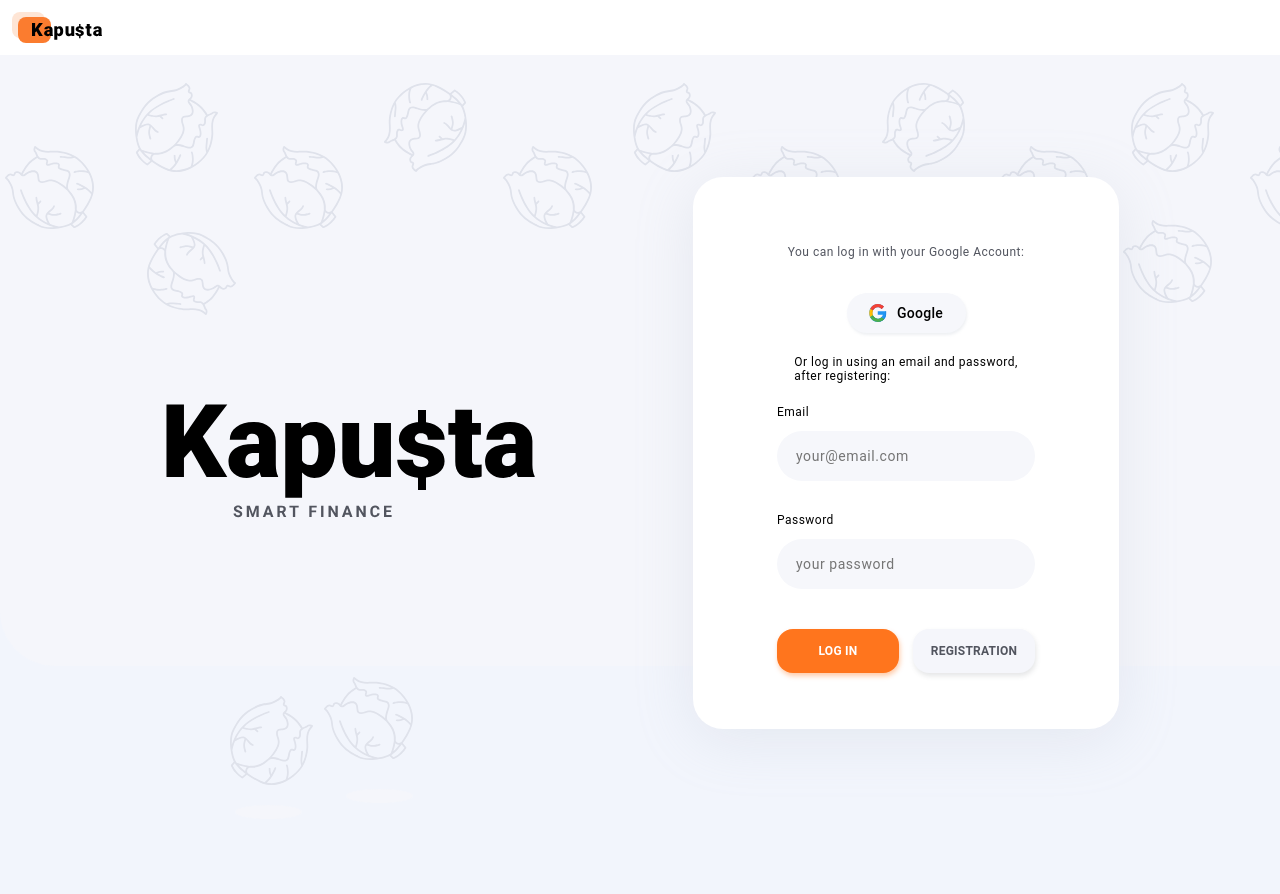
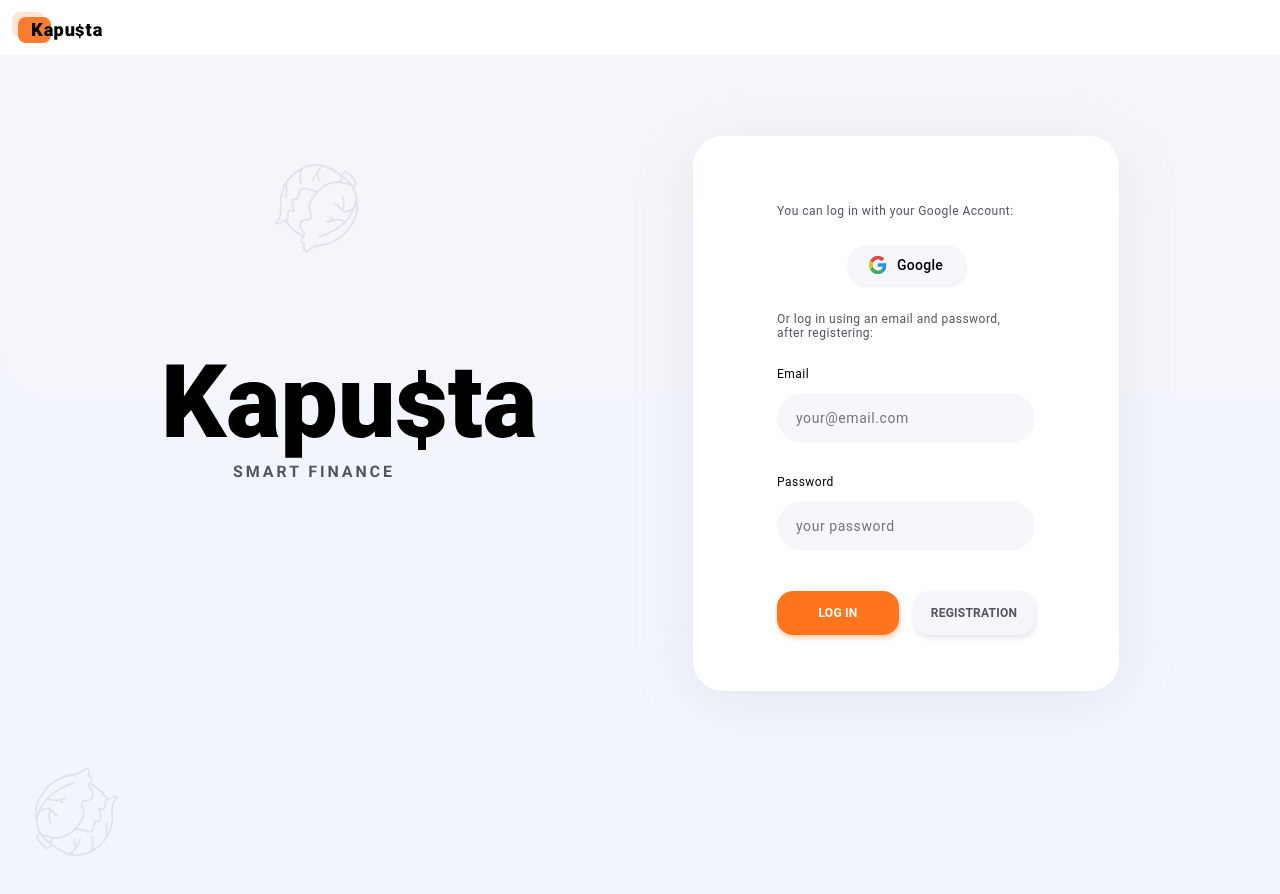
Before and after one commit to 831230/kapusta-architecture, a React (Create React App) app: page / in a window 1280 px wide. Shown: the top 894 px of the page. Built offline with nearby package versions, Linux system fonts and the light colour scheme.

Commit message:
change styles to module css login page

```diff
--- a/src/components/LoginForm/LoginForm.jsx
+++ b/src/components/LoginForm/LoginForm.jsx
@@ -1,18 +1,3 @@
-import {
-  LoginFormContainer,
-  LoginFormWrapper,
-  ButtonGoogle,
-  InputContainer,
-  Label,
-  InputField,
-  GroupButton,
-  ButtonLogin,
-  ButtonSignup,
-  LoginSecondParagraph,
-  LoginFirstParagraph,
-  InputValidation,
-  Form,
-} from "./LoginForm.styles";
 import { ReactComponent as GoogleIcon } from "../../assets/Google.svg";
 import { useState } from "react";
 import { useDispatch } from "react-redux";
@@ -83,55 +68,53 @@ const LoginForm = () => {
         <p className={css.LoginFirstParagraph}>
           You can log in with your Google Account:
         </p>
-        <ButtonGoogle>
+        <div className={css.ButtonGoogle}>
           <GoogleIcon />
           Google
-        </ButtonGoogle>
-        <LoginSecondParagraph>
+        </div>
+        <p className={css.LoginSecondParagraph}>
           Or log in using an email and password,
           <br /> after registering:
-        </LoginSecondParagraph>
-
-        <Form>
-          <InputContainer>
-            <Label
+        </p>
+        <form className={css.Form}>
+          <div className={css.InputContainer}>
+            <label className={css.Label}
               required
               // formSubmitted={formSubmitted}
               value={formData.email}
             >
               {errors.email && (
-                <InputValidation style={{ margin: "0" }}>
+                <span className={css.InputValidation} style={{ margin: "0" }}>
                   {errors.star}
-                </InputValidation>
+                </span>
               )}
               Email
-            </Label>
-
-            <InputField
+            </label>
+            <input className={css.InputField}
               type="text"
               name="email"
               value={formData.email}
               onChange={handleChange}
               placeholder="your@email.com"
             />
-            {errors.email && <InputValidation>{errors.email}</InputValidation>}
-          </InputContainer>
+            {errors.email && <span className={css.InputValidation}>{errors.email}</span>}
+          </div>
 
-          <InputContainer>
-            <Label
+          <div className={css.InputContainer}>
+            <label className={css.Label}
               required
               // formSubmitted={formSubmitted}
               value={formData.password}
             >
               {errors.password && (
-                <InputValidation style={{ margin: "0" }}>
+                <span className={css.InputValidation} style={{ margin: "0" }}>
                   {errors.star}
-                </InputValidation>
+                </span>
               )}
               Password
-            </Label>
+            </label>
 
-            <InputField
+            <input className={css.InputField}
               type="password"
               name="password"
               value={formData.password}
@@ -139,19 +122,19 @@ const LoginForm = () => {
               placeholder="your password"
             />
             {errors.password && (
-              <InputValidation>{errors.password}</InputValidation>
+              <span className={css.InputValidation}>{errors.password}</span>
             )}
-          </InputContainer>
+          </div>
 
-          <GroupButton>
-            <ButtonLogin type="submit" onClick={onLogin}>
+          <div className={css.GroupButton}>
+            <button className={css.ButtonLogin} type="submit" onClick={onLogin}>
               Log in
-            </ButtonLogin>
-            <ButtonSignup type="submit" onClick={onSignup}>
+            </button>
+            <button className={css.ButtonSignup} type="submit" onClick={onSignup}>
               Registration
-            </ButtonSignup>
-          </GroupButton>
-        </Form>
+            </button>
+          </div>
+        </form>
       </div>
     </div>
   );
--- a/src/components/LoginForm/LoginForm.module.css
+++ b/src/components/LoginForm/LoginForm.module.css
@@ -1,31 +1,23 @@
 @import '../../styles/vars.css';
 
 .LoginFormContainer {
-    display: flex;
-    z-index: 100;
-    align-items: center;
+    z-index: 1;
     max-height: 552px;
     max-width: 426px;
     border-radius: 30px;
     box-shadow: rgba(170, 178, 197, 0.2) 0px 10px 60px 0px;
     background: rgb(255, 255, 255);
-    border-radius: 30px;
     fill: #fff;
     box-shadow: 0 10px 60px 0 rgba(170, 178, 197, 0.2);
-
+    padding: 56px 84px 56px 84px;
 }
 
 .LoginFormWrapper {
-    padding: 56px 83.5px;
-    width: 259px;
-    height: 440px;
     display: flex;
     flex-direction: column;
+    gap: 15px;
     justify-content: space-between;
-    align-items: center;
-
-
-
+    align-items: start;
 }
 
 .LoginFirstParagraph {
@@ -37,7 +29,6 @@
     text-align: center;
 }
 
-
 .LoginSecondParagraph {
     font-family: "Roboto", sans-serif;
     font-weight: 400;
@@ -45,11 +36,10 @@
     letter-spacing: 0.04em;
     color: var(--text-gray);
     width: 258px;
-
 }
 
-
 .ButtonGoogle {
+    margin: 0 auto;
     display: flex;
     gap: 10px;
     align-items: center;
@@ -58,11 +48,9 @@
     width: 119px;
     height: 40px;
     background: #f6f7fb;
-    font-family: var(--primary-font);
     font-weight: 500;
     font-size: 14px;
     letter-spacing: 0.02em;
-    color: var(--text-black);
     box-shadow: 1px 2px 3px 0 rgba(170, 178, 197, 0.2);
 }
 
@@ -71,8 +59,6 @@
     display: flex;
     flex-direction: column;
     width: 258px;
-
-
 }
 
 
@@ -111,7 +97,6 @@
     box-shadow: 0 0 0 3px rgba(49, 130, 206, 0.2);
 }
 
-
 .InputValidation {
     text-align: start;
     font-family: var(--primary-font);
@@ -135,7 +120,7 @@
     border: none;
     width: 122px;
     height: 44px;
-    background: #ff751d;
+    background: var(--button-input);
     box-shadow: 1px 3px 5px 0 rgba(255, 107, 8, 0.35);
     font-family: "Roboto", sans-serif;
     font-weight: 700;
@@ -147,23 +132,16 @@
 }
 
 
-/* Efekt hover */
 .ButtonLogin:hover {
     background: #ff8c3b;
-    /* zmiana koloru tła */
     cursor: pointer;
-    /* zmiana kursora */
-}
-
-/* Efekt focus */
-.ButtonLogin:focus {
-    outline: none;
-    /* usuwa domyślny efekt outline */
-    box-shadow: 0 0 0 3px rgba(255, 117, 29, 0.5);
-    /* dodaje cień */
 }
 
 
+.ButtonLogin:focus {
+    outline: none;
+    box-shadow: 0 0 0 3px rgba(255, 117, 29, 0.5);
+}
 
 .ButtonSignup {
     background: #f5f6fb;
@@ -179,33 +157,27 @@
     text-transform: uppercase;
     text-align: center;
     color: #52555f;
+}
+
+
+.ButtonSignup:hover {
+    background: #e8e9f3;
+
+    cursor: pointer;
 
 }
 
-/* Efekt hover */
-.ButtonSignup:hover {
-    background: #e8e9f3;
-    /* zmiana koloru tła */
-    cursor: pointer;
-    /* zmiana kursora */
-}
 
-/* Efekt focus */
 .ButtonSignup:focus {
     outline: none;
-    /* usuwa domyślny efekt outline */
     box-shadow: 0 0 0 3px rgba(82, 85, 95, 0.5);
-    /* dodaje cień */
 }
-
 
 .Form {
     display: flex;
     gap: 32px;
     flex-direction: column;
     align-items: start;
-
-
 }
 
 @media screen and (max-width: 768px) {}
@@ -231,14 +203,10 @@
         width: 240px;
     }
 
-    .LoginFormWrapper {
-        padding: 20px 10px;
-        width: 240px;
-        height: 416px;
-    }
-
     .LoginFormContainer {
         max-width: 280px;
         max-height: 496px;
+        padding: 40px 20px 40px 20px;
     }
+
 }
--- a/src/components/LoginForm/LoginForm.styles.js
+++ /dev/null
@@ -1,221 +0,0 @@
-import styled from "styled-components";
-
-export const LoginFormContainer = styled.div`
-  display: flex;
-  z-index: 100;
-  align-items: center
-  max-height: 552px;
-  max-width: 426px;
-  border-radius: 30px;
-  box-shadow: rgba(170, 178, 197, 0.2) 0px 10px 60px 0px;
-  background: rgb(255, 255, 255);
-  border-radius: 30px;
-fill: #fff;
-box-shadow: 0 10px 60px 0 rgba(170, 178, 197, 0.2);
-
-
-
- @media screen and (max-width: 480px) {
-  max-width: 280px;
-max- height: 496px;
- }
-`;
-
-export const LoginFormWrapper = styled.div`
-  padding: 56px 83.5px;
-  width: 259px;
-  height: 440px;
-  display: flex;
-  flex-direction: column;
-  justify-content: space-between;
-  align-items: center;
-
-  @media screen and (max-width: 480px) {
-    padding: 20px 10px;
-    width: 240px;
-    height: 416px;
-  }
-`;
-
-export const LoginFirstParagraph = styled.div`
-  font-family: var( --primary-font)
-  font-weight: 400;
-  font-size: 12px;
-  letter-spacing: 0.04em;
-  color: var(--text-gray)
-  text-align: center;
-
-  @media screen and (max-width: 480px) {
-    width: 220px;
-  }
-`;
-
-export const LoginSecondParagraph = styled.div`
-  font-family: "Roboto", sans-serif;
-  font-weight: 400;
-  font-size: 12px;
-  letter-spacing: 0.04em;
-  color: var(--text-gray)
-  width: 258px;
-
-  @media screen and (max-width: 480px) {
-    width: 240px;
-  }
-`;
-
-export const ButtonGoogle = styled.div`
-  display: flex;
-  gap: 10px;
-  align-items: center;
-  justify-content: center;
-  border-radius: 26px;
-  width: 119px;
-  height: 40px;
-  background: #f6f7fb;
-  font-family: var(--primary-font);
-  font-weight: 500;
-  font-size: 14px;
-  letter-spacing: 0.02em;
-  color: var(--text-black);
-  box-shadow: 1px 2px 3px 0 rgba(170, 178, 197, 0.2);
-`;
-
-export const InputContainer = styled.div`
-  display: flex;
-  flex-direction: column;
-  width: 258px;
-
-  @media screen and (max-width: 480px) {
-    width: 240px;
-  }
-`;
-
-export const Label = styled.label`
-  font-family: "Roboto", sans-serif;
-  font-weight: 400;
-  font-size: 12px;
-  letter-spacing: 0.04em;
-  color: var(--text-black);
-  margin-bottom: 12px;
-  text-align: start;
-
-  display: flex;
-  align-items: flex-end;
-`;
-
-export const InputField = styled.input`
-  border-radius: 30px;
-  border: 0px;
-  padding: 17px 19px;
-
-  background: #f6f7fb;
-
-  font-family: var(--primary-font);
-  font-weight: 400;
-  font-size: 14px;
-  letter-spacing: 0.04em;
-  color: #a6abb9;
-
-  /* Efekt hover */
-  &:hover {
-    background: #e0e3eb;
-  }
-
-  /* Efekt focus */
-  &:focus {
-    outline: none;
-    box-shadow: 0 0 0 3px rgba(49, 130, 206, 0.2);
-  }
-`;
-
-export const InputValidation = styled.span`
-  text-align: start;
-  font-family: var(--primary-font);
-  font-weight: 400;
-  font-size: 10px;
-  letter-spacing: 0.04em;
-  color: #eb5757;
-  margin-top: 4px;
-  margin-bottom: -12px;
-`;
-
-export const GroupButton = styled.div`
-  margin-top: 8px;
-  width: 100%;
-  display: flex;
-  justify-content: space-between;
-`;
-
-export const ButtonLogin = styled.button`
-  border-radius: 16px;
-  border: none;
-  width: 122px;
-  height: 44px;
-  background: #ff751d;
-  box-shadow: 1px 3px 5px 0 rgba(255, 107, 8, 0.35);
-  font-family: "Roboto", sans-serif;
-  font-weight: 700;
-  font-size: 12px;
-  letter-spacing: 0.02em;
-  text-transform: uppercase;
-  text-align: center;
-  color: #fff;
-
-  @media screen and (max-width: 480px) {
-    width: 116px;
-  }
-
-  /* Efekt hover */
-  &:hover {
-    background: #ff8c3b; /* zmiana koloru tła */
-    cursor: pointer; /* zmiana kursora */
-  }
-
-  /* Efekt focus */
-  &:focus {
-    outline: none; /* usuwa domyślny efekt outline */
-    box-shadow: 0 0 0 3px rgba(255, 117, 29, 0.5); /* dodaje cień */
-  }
-`;
-export const ButtonSignup = styled.button`
-  background: #f5f6fb;
-  border: none;
-  border-radius: 16px;
-  width: 122px;
-  height: 44px;
-  box-shadow: 1px 3px 5px 0 rgba(82, 85, 95, 0.15);
-  font-family: "Roboto", sans-serif;
-  font-weight: 700;
-  font-size: 12px;
-  letter-spacing: 0.02em;
-  text-transform: uppercase;
-  text-align: center;
-  color: #52555f;
-
-  @media screen and (max-width: 480px) {
-    width: 116px;
-  }
-
-  /* Efekt hover */
-  &:hover {
-    background: #e8e9f3; /* zmiana koloru tła */
-    cursor: pointer; /* zmiana kursora */
-  }
-
-  /* Efekt focus */
-  &:focus {
-    outline: none; /* usuwa domyślny efekt outline */
-    box-shadow: 0 0 0 3px rgba(82, 85, 95, 0.5); /* dodaje cień */
-  }
-`;
-
-export const Form = styled.form`
-  display: flex;
-  gap: 32px;
-  flex-direction: column;
-  align-items: start;
-
-  @media screen and (max-width: 480px) {
-    gap: 20px;
-  }
-`;
--- a/src/pages/LoginPage/LoginPage.jsx
+++ b/src/pages/LoginPage/LoginPage.jsx
@@ -15,33 +15,36 @@ import { ReactComponent as BackgroundImage } from "../../assets/Background.svg";
 import { ReactComponent as PairKapusta } from "../../assets/SmallBackground.svg";
 import { ReactComponent as SingleKapusta } from "../../assets/singleKapusta.svg";
 
+//CSS
+import css from "./LoginPage.module.css"
+
 const LoginPage = () => {
   return (
-    <HomePageContainer>
-      <LoginPageMobileBackground>
-        <SingleMainIcon>
+    <div className={css.HomePageContainer}>
+      <div className={css.LoginPageMobileBackground}>
+        <div className={css.SingleMainIcon}>
           <SingleKapusta />
-        </SingleMainIcon>
-      </LoginPageMobileBackground>
-      <LoginPageBackground>
+        </div>
+      </div>
+      <div className={css.LoginPageBackground}>
         <BackgroundImage style={{ width: "100%" }} />
-      </LoginPageBackground>
-      <Box>
-        <HomePageContent>
-          <Logo>
+      </div>
+      <div className={css.Box}>
+        <div className={css.HomePageContent}>
+          <div className={css.Logo}>
             <LogoSVG />
-          </Logo>
+          </div>
           <LoginForm />
-        </HomePageContent>
-      </Box>
+        </div>
+      </div>
 
-      <SingleIcon>
+      <div className={css.SingleIcon}>
         <SingleKapusta />
-      </SingleIcon>
-      <PairIcon>
+      </div>
+      <div className={css.PairIcon}>
         <PairKapusta />
-      </PairIcon>
-    </HomePageContainer>
+      </div>
+    </div>
   );
 };
 
--- /dev/null
+++ b/src/pages/LoginPage/LoginPage.module.css
@@ -0,0 +1,117 @@
+.PairIcon {
+    display: none;
+}
+
+.SingleIcon {
+    display: block;
+    position: absolute;
+    left: 35px;
+    top: 767px;
+}
+
+.Logo svg {
+    width: 183px;
+}
+
+.HomePageContainer {
+    width: 100%;
+    height: 856px;
+}
+
+.HomePageContent {
+    display: flex;
+    flex-direction: column;
+    gap: 50px;
+}
+
+.Box {
+    position: absolute;
+    top: 142px;
+    left: 50%;
+    transform: translate(-50%);
+    z-index: 2;
+}
+
+.LoginPageBackground {
+    display: none;
+}
+
+.LoginPageMobileBackground {
+    display: block;
+    height: 342px;
+    width: 100%;
+    background: var(--secondary-bg-color);
+    border-radius: 0 0 0 55px;
+}
+
+.SingleMainIcon {
+    display: block;
+    position: absolute;
+    left: 275px;
+    top: 160px;
+    transform: rotate(180deg);
+}
+
+@media screen and (min-width: 769px) {
+    .PairIcon {
+        left: 230px;
+        top: 677px;
+    }
+
+    .Box {
+        top: 136px;
+    }
+
+    .HomePageContent {
+        flex-direction: row;
+        align-items: center;
+        gap: 155px;
+    }
+
+    .Logo svg {
+        width: 377px;
+    }
+}
+
+@media screen and (m-width: 576px) {
+
+    .LoginPageMobileBackground {
+        display: none;
+    }
+
+    .SingleMainIcon {
+        display: none;
+    }
+
+    .LoginPageBackground {
+        display: block;
+        padding-top: 28px;
+        background: var(--secondary-bg-color);
+        border-radius: 0 0 0 55px;
+        height: 582.5px;
+    }
+
+    .Box {
+        top: 177px;
+    }
+
+    .HomePageContent {
+        align-items: start;
+        gap: 80px;
+    }
+
+    .SingleIcon {
+        display: none;
+    }
+
+    .PairIcon {
+        display: block;
+        position: absolute;
+        left: 103px;
+        top: 826px;
+    }
+
+    .Logo svg {
+        width: 306px;
+    }
+}
```
